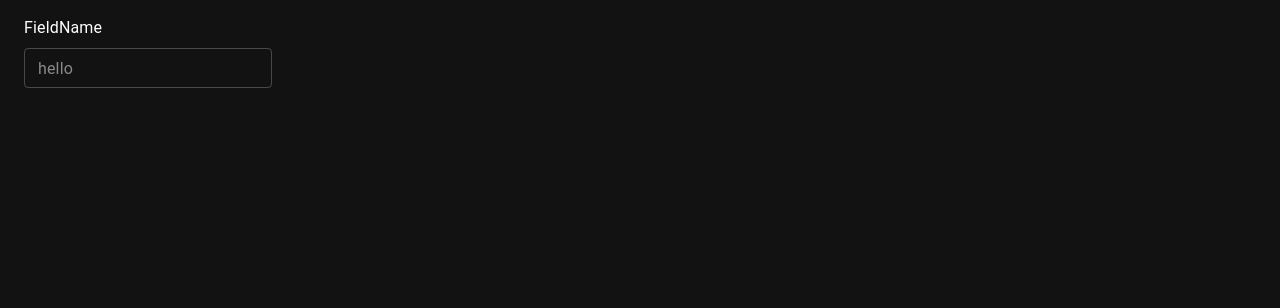
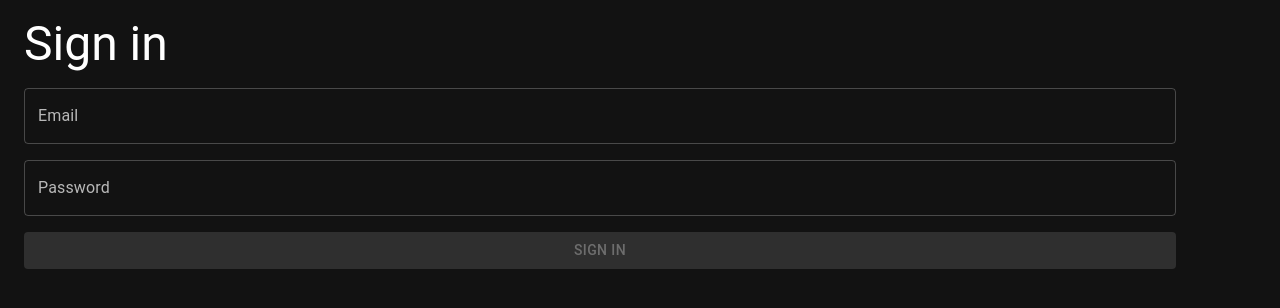
Before and after one commit to easably/dynamic-ui-web, a React (Vite) app: page / in a window 1280 px wide. Shown: the top 308 px of the page. Built offline with nearby package versions, Linux system fonts and the light colour scheme.

Commit message:
base auth screen

```diff
--- a/src/App.tsx
+++ b/src/App.tsx
@@ -1,27 +1,74 @@
-import { Box, Container, TextField, Typography } from '@mui/material'
-import './App.css'
-import { FC } from 'react'
+import { Box, Button, Container, TextField, Typography } from '@mui/material'
+import { FC, useEffect, useState } from 'react'
+import { AuthManager, User } from './api/auth'
 
 export const App = () => {
+  const auth = AuthManager.getInstance()
+  const [user, setUser] = useState(auth.getCurrentUser())
+
+  useEffect(() => {}, [auth.isAuthenticated])
+
   return (
-    <Container sx={{my: 2, mx: 0}}>
-        <InputField placeholder="hello"/>
-    </Container>
+    <Container sx={{ my: 2, mx: 0 }}>{auth.isAuthenticated && user ? <HomeScreen user={user} auth={auth}/> : <LoginForm auth={auth} />}</Container>
   )
 }
 
+export const HomeScreen: FC<{user: User, auth: AuthManager}> = ({user, auth}) => {
 
-type InputFieldProps = {
-    placeholder: string
-}
 
-export const InputField: FC<InputFieldProps> = ({placeholder}) => {
   return (
-    <Box sx={{p: 0, m: 0}}>
-      <Typography variant="body1" component="p" sx={{ pb: 1 }}>
-        FieldName
-      </Typography>
-      <TextField id="outlined-basic" variant="outlined" size="small" placeholder={placeholder}/>
+    <Box>
+      <Button onClick={() => auth.signOut()}>++</Button>
+      <p>{user.firstName}</p>
+      <p>{user.lastname}</p>
     </Box>
   )
 }
+
+export const LoginForm: FC<{ auth: AuthManager }> = ({ auth }) => {
+  const [username, setUsername] = useState('')
+  const [password, setPassword] = useState('')
+
+  const onPressSighIn = () => {
+    auth.signIn(username, password)
+  }
+
+  return (
+    <Box sx={{ flexDirection: 'column', display: 'flex', gap: 2 }}>
+      <Typography variant="h3">Sign in</Typography>
+      <TextField
+        variant="outlined"
+        size="medium"
+        label={'Email'}
+        value={username}
+        onChange={(e) => setUsername(e.target.value)}
+      />
+      <TextField
+        variant="outlined"
+        size="medium"
+        label={'Password'}
+        hiddenLabel
+        value={password}
+        type="password"
+        onChange={(e) => setPassword(e.target.value)}
+      />
+      <Button
+        variant="contained"
+        disabled={username.length === 0 || password.length === 0}
+        onClick={onPressSighIn}>
+        Sign in
+      </Button>
+    </Box>
+  )
+}
+
+// export const InputField: FC<InputFieldProps> = ({placeholder}) => {
+//   return (
+//     <Box sx={{p: 0, m: 0}}>
+//       <Typography variant='h3' component="h1" sx={{ pb: 1 }}>
+//         FieldName
+//       </Typography>
+//       <TextField id="outlined-basic" variant="outlined" size="small" placeholder={placeholder}/>
+//     </Box>
+//   )
+// }
--- /dev/null
+++ b/src/api/auth.ts
@@ -0,0 +1,92 @@
+enum ApiEndpoints {
+  signIn = '/rest/signin',
+}
+
+export interface User {
+  id: number
+  avatar?: string
+  email: string
+  firstName: string
+  lastname: string
+  token: string
+}
+
+export class AuthManager {
+  private static instance: AuthManager | null = null
+  static baseUrl: string = 'https://alerts.taqdev.com'
+
+isAuthenticated: boolean = false
+
+  private constructor() {}
+
+  public static getInstance(): AuthManager {
+    if (!AuthManager.instance) {
+      AuthManager.instance = new AuthManager()
+    }
+    return AuthManager.instance
+  }
+
+  private setUserData(user: User): void {
+    try {
+      localStorage.setItem('user', JSON.stringify(user))
+      this.isAuthenticated = true
+    } catch (error) {
+      console.error('Error saving data to localStorage:', error)
+    }
+  }
+
+  private getUserData(): User | null {
+    try {
+      let userData = localStorage.getItem('user')
+      if (userData) {
+        this.isAuthenticated = true
+        return JSON.parse(userData)
+      } else {
+        return null
+      }
+    } catch (error) {
+      console.error('Error retrieving data from localStorage:', error)
+      return null
+    }
+  }
+
+  private removeUserData(): void {
+    try {
+      this.isAuthenticated = false
+      localStorage.removeItem('user')
+      console.log(`Data removed for key: user`)
+    } catch (error) {
+      console.error('Error removing data from localStorage:', error)
+    }
+  }
+
+  async signIn(email: string, password: string): Promise<void> {
+    const body = {
+      email: email,
+      password: password,
+    }
+
+    try {
+      const response = await fetch(AuthManager.baseUrl + ApiEndpoints.signIn, {
+        method: 'POST',
+        headers: {
+          'Content-Type': 'application/json',
+        },
+        body: JSON.stringify(body),
+      })
+      const data = await response.json()
+      if (data['success'] === true) {
+        this.setUserData(data['user'])
+      }
+    } catch (error) {
+      console.error('Error during sign-in:', error)
+    }
+  }
+  getCurrentUser(): User | null {
+    return this.getUserData()
+  }
+
+  signOut() {
+    this.removeUserData()
+  }
+}
```
Also changed, not shown: src/App.css (deleted, +0 -42 lines), 1 other file (tests, documents, lock files or other folders).
